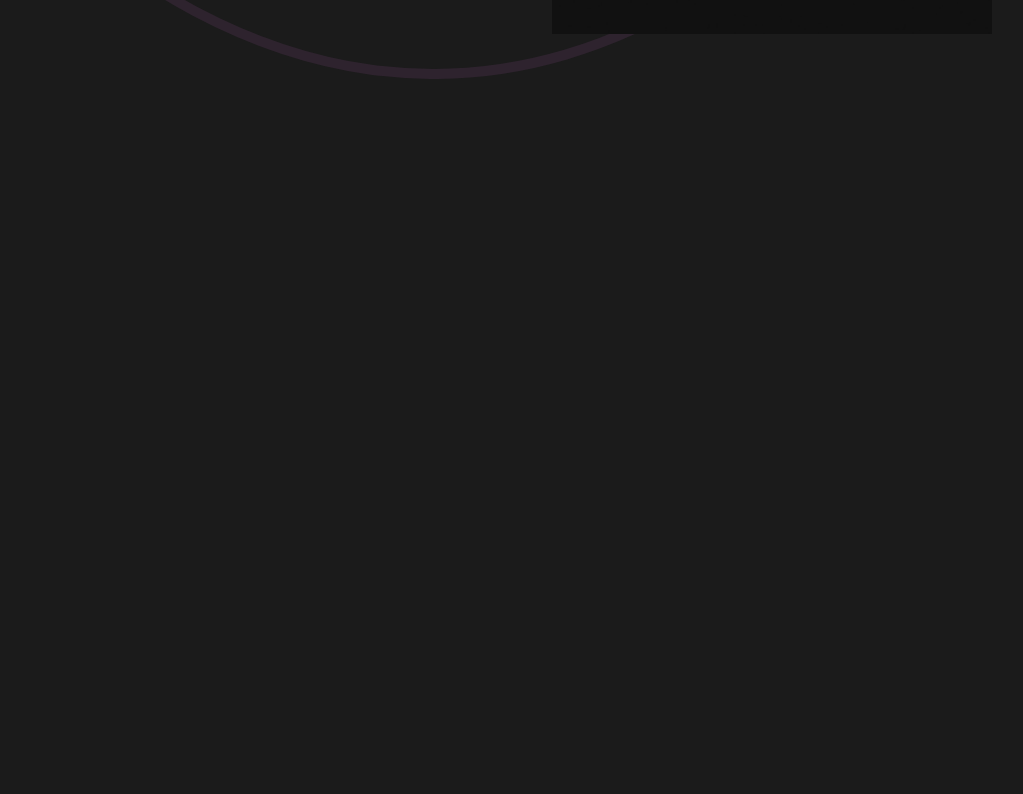
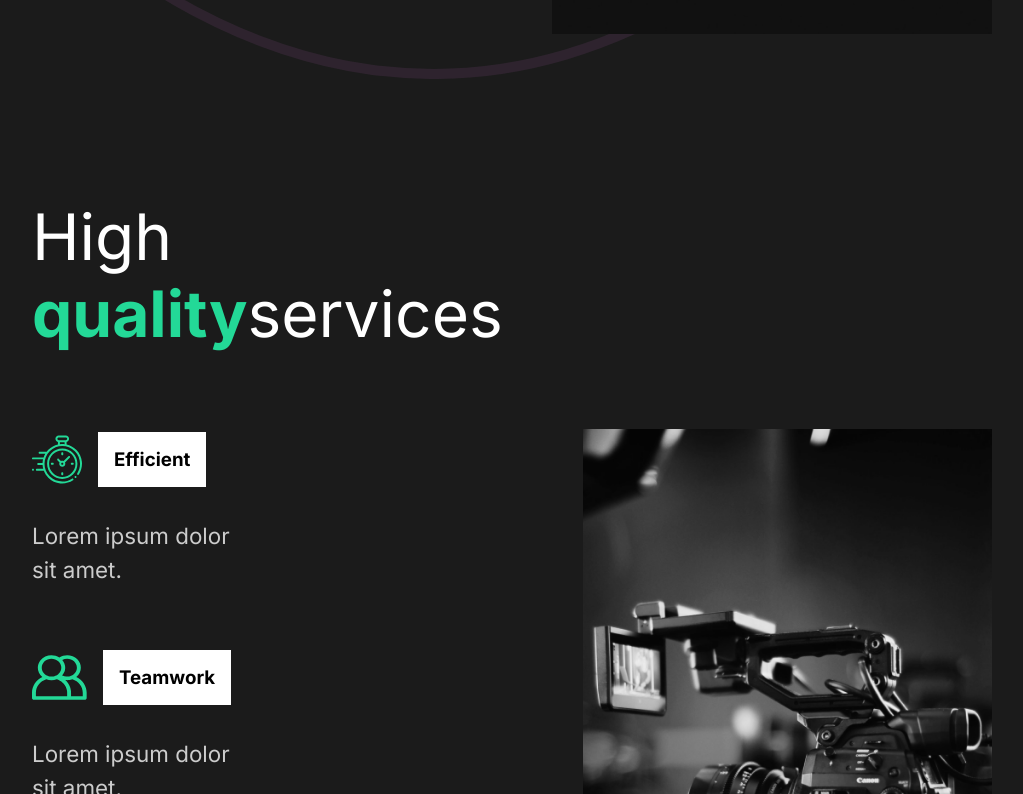
Before and after one commit to kokoforbes/capture, a React (Create React App) app: page / in a window 1280 px wide. Shown: the part 766-1560 px from the top of the page, without its empty margins (128-1151 px from the left). Built offline with nearby package versions, Linux system fonts and the light colour scheme.

Commit message:
fixed errors

```diff
--- a/src/components/FaqSection.js
+++ b/src/components/FaqSection.js
@@ -9,12 +9,7 @@ import { scrollReveal } from "../animation";
 const FaqSection = () => {
   const [element, controls] = useScroll();
   return (
-    <Faq
-      variants={scrollReveal}
-      ref={element}
-      animate={controls}
-      initial='hidden'
-    >
+    <Faq variants={scrollReveal} ref={element} animate={controls}>
       <h2>
         Any Questions <span>FAQ</span>
       </h2>
--- a/src/components/GlobalStyle.js
+++ b/src/components/GlobalStyle.js
@@ -10,6 +10,8 @@ const GlobalStyle = createGlobalStyle`
   body{
     background: #1b1b1b;
     font-family: 'Inter', sans-serif;
+    width: 100%;
+    overflow-x: hidden;
   }
 
   button {
--- a/src/components/ServicesSection.js
+++ b/src/components/ServicesSection.js
@@ -13,12 +13,7 @@ const ServicesSection = () => {
   const [element, controls] = useScroll();
 
   return (
-    <Services
-      variants={scrollReveal}
-      animate={controls}
-      initial='hidden'
-      ref={element}
-    >
+    <Services variants={scrollReveal} animate={controls} ref={element}>
       <Description>
         <h2>
           High <span>quality</span>services
```
